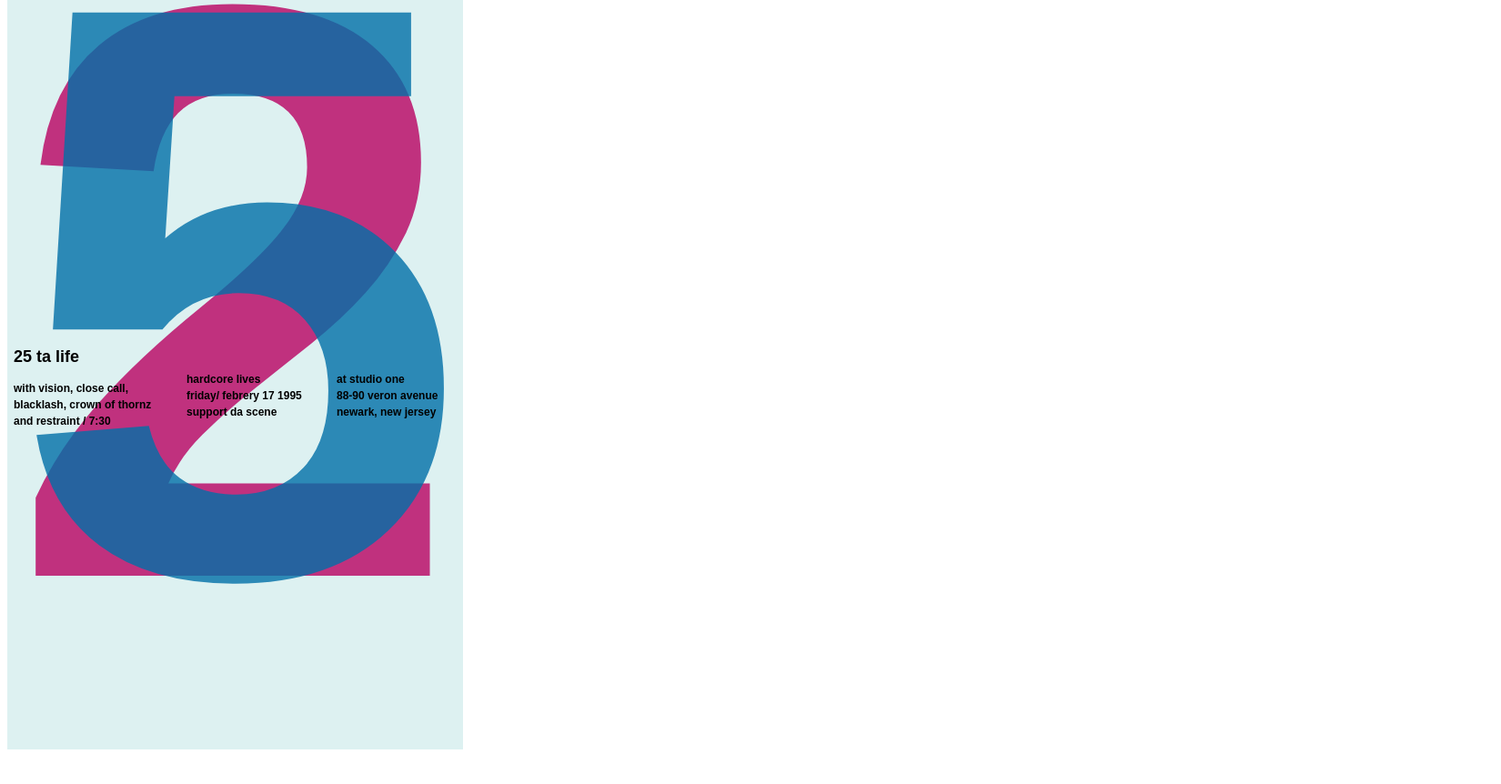
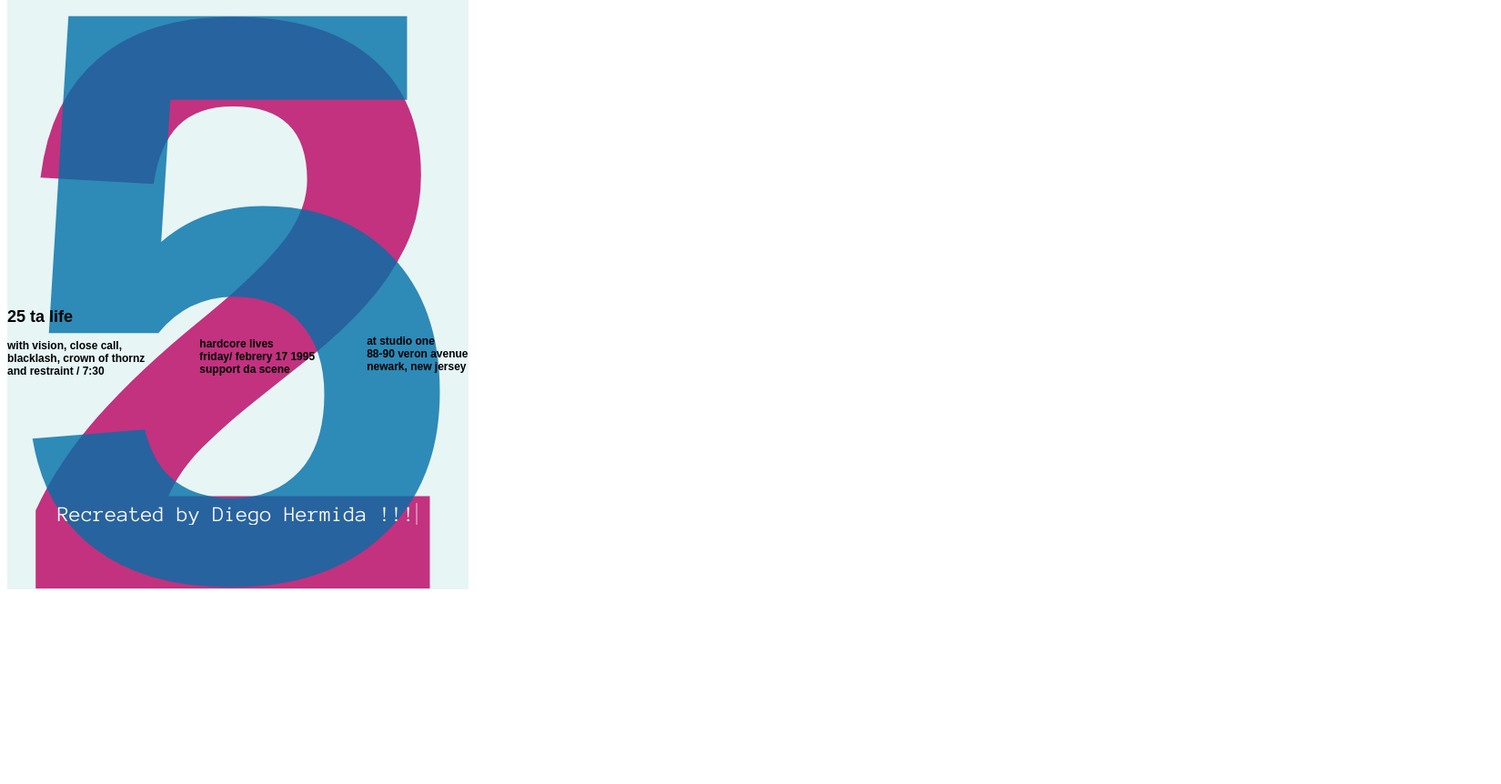
Before and after one commit to Diegohm-prog/Media285-sp22-hw2, a plain HTML site: page index.html in a window 1280 px wide. Shown: the whole page at 91% size, 1650 px wide, since content can reach past the window. Drawn offline with Linux system fonts and the light colour scheme; a web font is replaced by a local one.

Commit message:
Add files via upload

```diff
--- a/index.html
+++ b/index.html
@@ -5,7 +5,11 @@
   <meta http-equiv="X-UA-Compatible" content="IE=edge">
   <meta name="viewport" content="width=device-width, initial-scale=1.0">
   <title>CSS Poster</title>
+  <link rel="preconnect" href="https://fonts.googleapis.com">
+<link rel="preconnect" href="https://fonts.gstatic.com" crossorigin>
+<link href="https://fonts.googleapis.com/css2?family=Anonymous+Pro&family=Bangers&family=Comforter&family=Comforter+Brush&family=Croissant+One&family=Merriweather:ital@0;1&family=Pacifico&family=Work+Sans:wght@400;500;800&display=swap" rel="stylesheet">
   <style>
+
     *
     {
       box-sizing: border-box;
@@ -14,96 +18,172 @@
     body
     {
       font-family: Arial, Helvetica, sans-serif;
-      margin-top: 0;
 
+    }
+
+    .poster{
+      position: relative;
+      /*border: 3px dashed green;*/
+      display: inline-block;
+      width: 506.56px;
+      height: 650px;
+      top: 0px;
+
+    }
+
+    .text{
+      display: inline-table;
+
+
+    }
+
+    .details{
+      position: relative;
+      /*border: 3px dashed yellow;*/
+      top: 300px;
+      width: 506.56px;
+      height: 160px;
+    }
+
+    #text--left{
+      font-size: 12px;
+      position: relative;
+      float: left;
+      top: 30px;
 
 
 
     }
-    div{
-      margin-top: 320px;
-      display: inline-block;
-      height: 800px;
-      width: 500px;
-      text-align: left;
-      line-height: 2px;
+    #text--middle{
+      font-size: 12px;
+      position: relative;
+      top:60px;
+      left: 60px;
 
     }
 
-
-    .text{
-      display: inline-table;
-      width: 100%;
-      position: static;
-
-    }
-    #text--left{
-      font-size: 12px;
-      top: 7%;
-      left: 15px;
-      position: absolute;
-
-    }
-    #text--middle{
-      font-size: 12px;
-      top: 10%;
-      left: 205px;
-      position:absolute;
-
-    }
     #text--right{
      font-size: 12px;
-     top: 10%;
-     left: 370px;
+     position: relative;
+     float: right;
+     top: 60px;
+    }
+
+    .text--2{
       position: absolute;
-
-    }
-    .text--back{
-      position: static;
       display: inline;
       font-size: 900px;
       color: rgba(186, 2, 98, 0.8);
-      background-color: rgb(221, 241, 241);
+      background-color: rgba(221, 241, 241, 0.7);
+      /*border: 3px dashed;*/
+      width:506.56px;
+      margin: 0px;
+      top: -190px;
+      height: 830px;
     }
-    .text--back{
+    .text--2{
       font-family: Arial, sans-serif;
+
     }
-    .text--front{
-      position: relative;
+    .text--5{
+      position: absolute;
       display: inline;
-      top: 0;
-      left: -500px;
       font-size: 900px;
       color:  rgba(1, 112, 168, 0.8);
+      /*border: 3px dashed blue;*/
+      width:506.56px;
+      height: 839px;
+      margin: 0px;
+      top: -200px;
+
+    }
+    .text--5{
+      font-family: Arial, sans-serif;
+
+    }
+    h4{
+      margin: 0px;
+    }
+    h2{
+      margin: 0px;
+    }
+
+    /*Typewriter*/
+
+    .main-container{
+      position: relative;
+      width: 100%;
+      height: 100%;
+      color: #fff;
+      top: -100px;
+      font-family: 'Anonymous Pro', monospace;
+      font-size: 24px;
+      display: flex;
+      flex-direction:column;
+      justify-content:center;
+      align-items: center;
 
 
     }
-    .text--front{
-      font-family: Arial, sans-serif;
-    }
-    #text--bot{
-      top: auto;
-      size: 100px;
-    }
-    #text--bot2{
-      top: auto;
-      size: 100px;
+    .typewriter-text{
+      overflow: hidden;
+      position: relative;
+      top:200px;
+      width: 24em;
+      border-right: 2px solid rgba(255, 255, 255, 1);
+      font-size: 24px;
+      white-space: nowrap;
+
+      animation: typewriter 4s steps(44) 1s 1 normal both,
+                 blinkTextCursor 400ms steps(44) infinite normal;
+      color: rgb(250, 247, 244);
     }
 
+    /*
+    animation-name: typewriter;
+    animation-duration: 4s;
+    animation-timing-function: steps(44);
+    animation-delay: 1s;
+    animation-literation-count: 1;
+    animation-direction: normal;
+    animation-fill-mode: both;
+    */
+
+    @keyframes typewriter {
+      from{
+        width: 0;
+      }
+      to{
+        width: 16.5em;
+      }
+    }
+
+    @keyframes blinkTextCursor{
+
+      from{
+        border-right-color: rgba(255, 255, 255, 0.75);
+    }
+      to{
+        border-right-color: transparent;
+      }
+
+    }
 
   </style>
 </head>
 
 <body>
-  <!--<a class="background">-->
-    <div id="text--bot">
-      <h1 class="text--back" >2</h1>
-    </div>
+  <!--big numbers-->
 
-    <div id="text--bot2">
-      <h1 class="text--front">5</h1>
-    </div>
+  <div class="poster">
+      <h1 class="text--2" >2</h1>
 
+      <h1 class="text--5">5</h1>
+
+
+
+  <!--text 3 parrafos-->
+  <div class="details">
       <div class="text" id="text--left" >
         <h2><b>25 ta life</b></h2>
         <br>
@@ -121,7 +201,14 @@
         <h4>88-90 veron avenue</h4>
         <h4>newark, new jersey</h4>
       </div>
+  <!--Typewriter Text Animation-->
+      <div class="main-container">
+        <div class="typewriter-text">Recreated by Diego Hermida !!!</div>
+      </div>
 
-  </a>
+
+
+  </div>
+</div>
 </body>
 </html>
```
Lines whose indentation alone changed are shown as unchanged.
